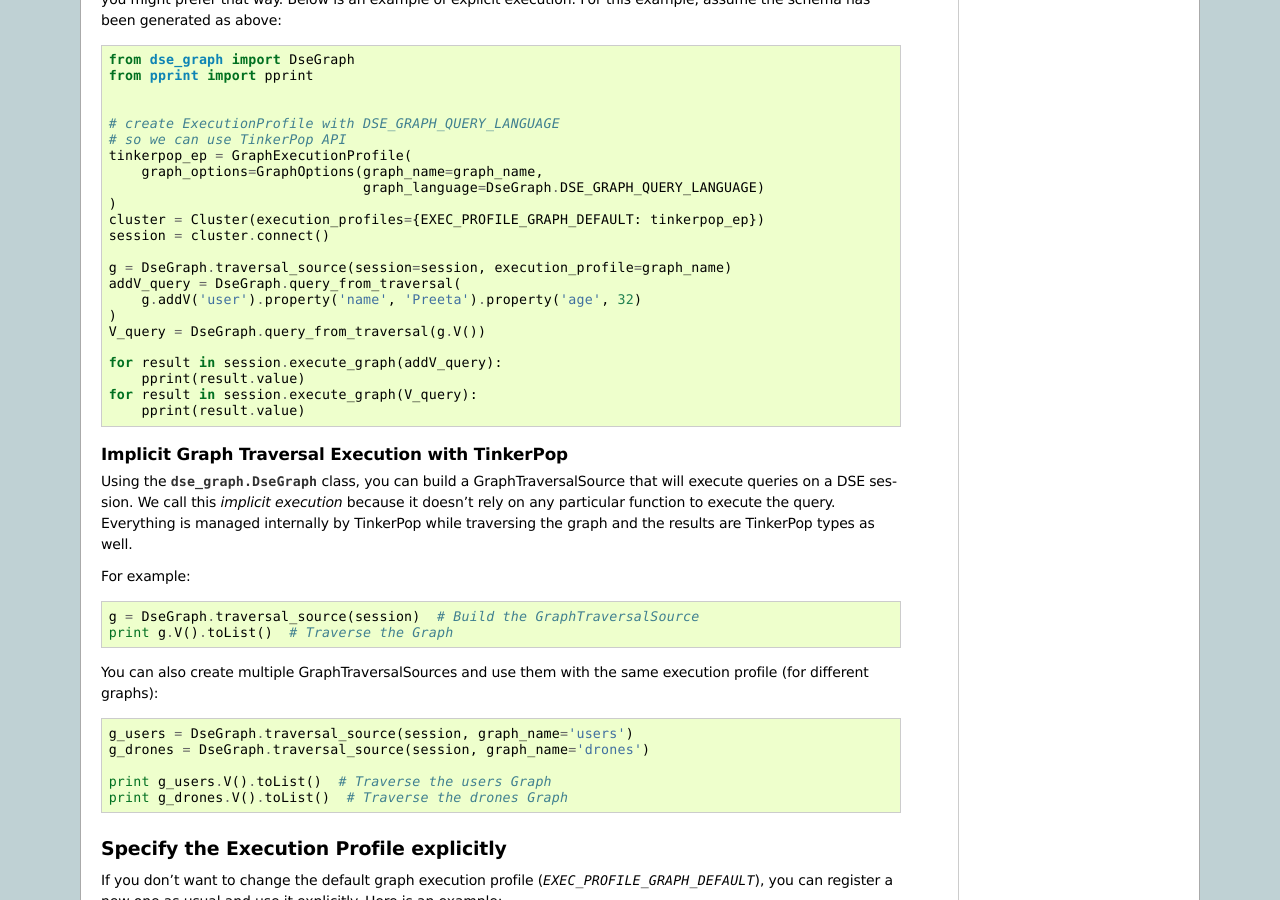
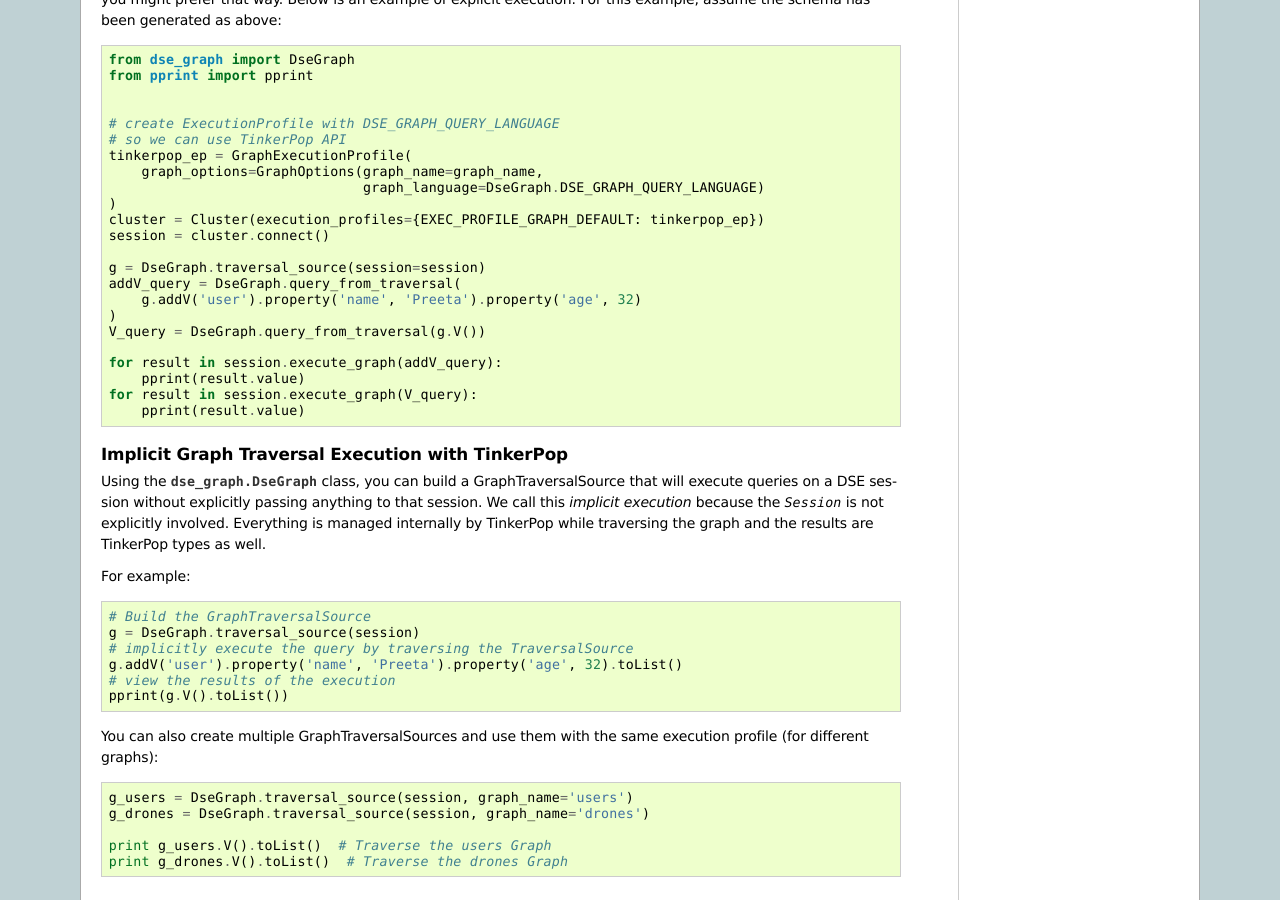
Before and after one commit to kashenfelter/python-dse-graph, a Sphinx documentation site: the page built from docs/getting_started.rst, in a window 1280 px wide and 900 px high, scrolled down 1210 px. Built offline with Sphinx 7.4.7, drawn with Linux system fonts in a browser that asks for light colours.

Commit message:
improve implicit execution docs

```diff
--- a/docs/getting_started.rst
+++ b/docs/getting_started.rst
@@ -92,7 +92,7 @@
     cluster = Cluster(execution_profiles={EXEC_PROFILE_GRAPH_DEFAULT: tinkerpop_ep})
     session = cluster.connect()
 
-    g = DseGraph.traversal_source(session=session, execution_profile=graph_name)
+    g = DseGraph.traversal_source(session=session)
     addV_query = DseGraph.query_from_traversal(
         g.addV('user').property('name', 'Preeta').property('age', 32)
     )
@@ -107,16 +107,21 @@
 ^^^^^^^^^^^^^^^^^^^^^^^^^^^^^^^^^^^^^^^^^^^^^^^^^
 
 Using the :class:`dse_graph.DseGraph` class, you can build a GraphTraversalSource
-that will execute queries on a DSE session. We call this *implicit execution* because it
-doesn't rely on any particular function to execute the query. Everything is managed
-internally by TinkerPop while traversing the graph and the results are TinkerPop types as well.
+that will execute queries on a DSE session without explicitly passing anything to
+that session. We call this *implicit execution* because the `Session` is not
+explicitly involved. Everything is managed internally by TinkerPop while
+traversing the graph and the results are TinkerPop types as well.
 
 For example:
 
 .. code-block:: python
 
-    g = DseGraph.traversal_source(session)  # Build the GraphTraversalSource
-    print g.V().toList()  # Traverse the Graph
+    # Build the GraphTraversalSource
+    g = DseGraph.traversal_source(session)
+    # implicitly execute the query by traversing the TraversalSource
+    g.addV('user').property('name', 'Preeta').property('age', 32).toList()
+    # view the results of the execution
+    pprint(g.V().toList())
 
 You can also create multiple GraphTraversalSources and use them with the same execution profile (for different graphs):
 
```
